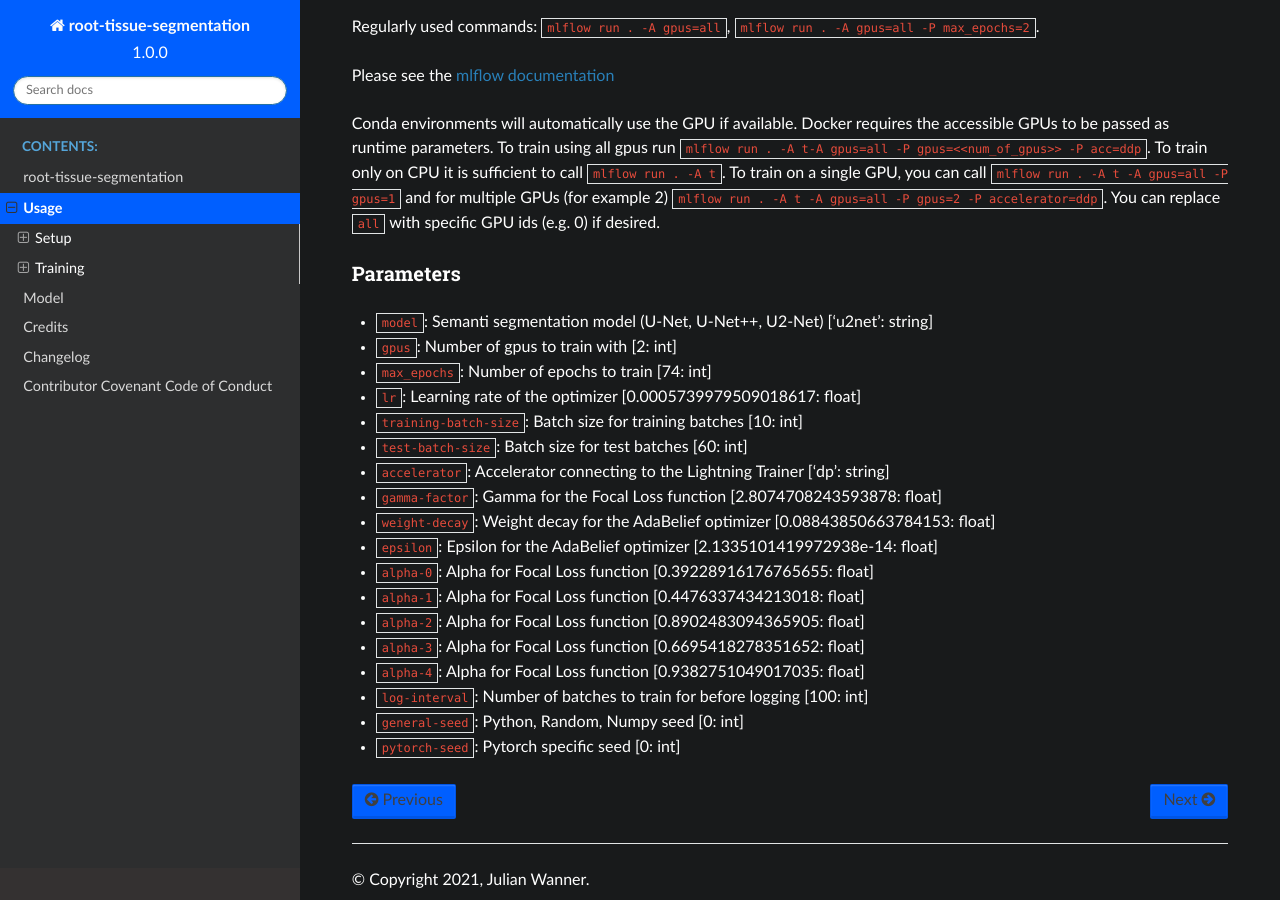
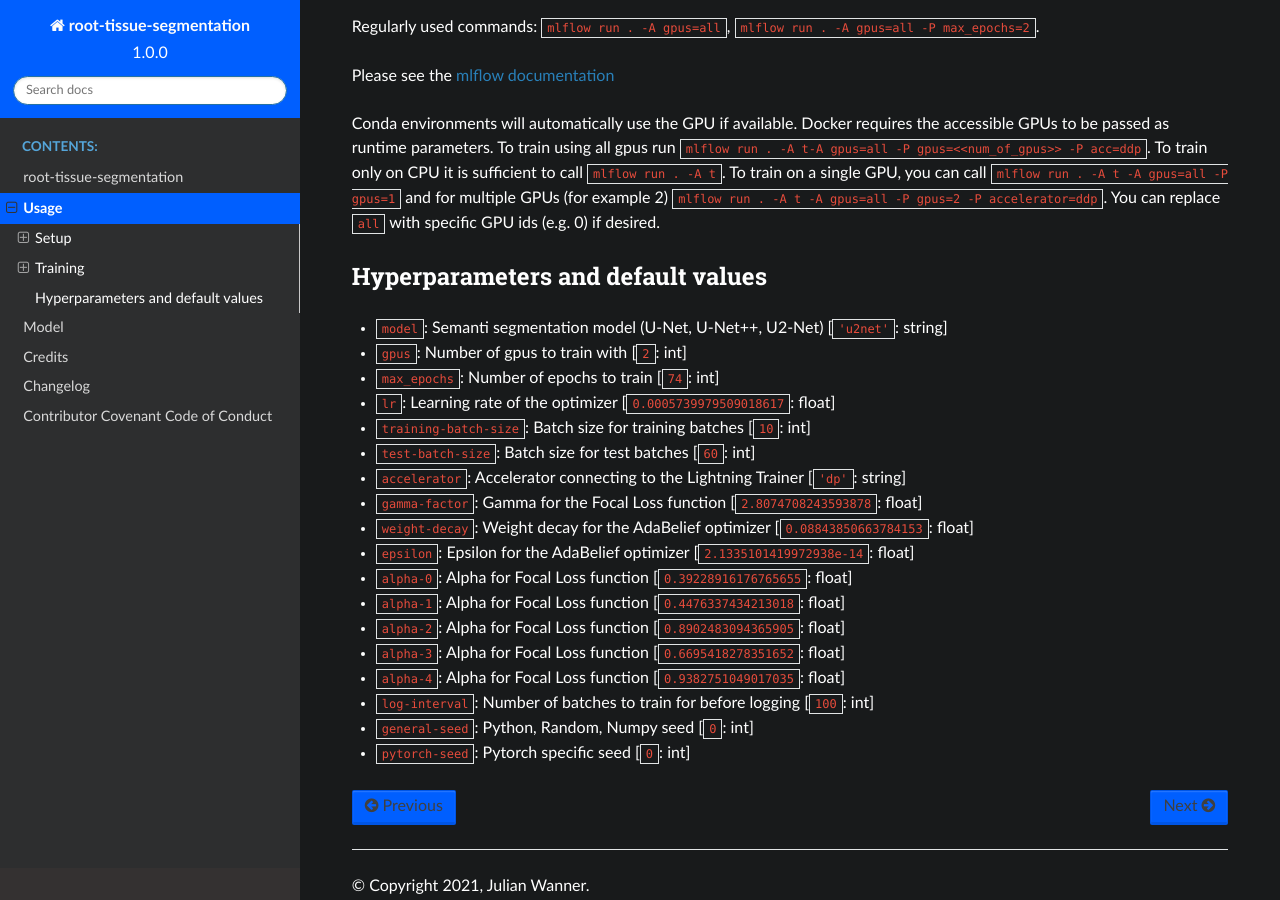
Before and after one commit to qbic-pipelines/root-tissue-segmentation, a Sphinx documentation site: the page built from docs/usage.rst, in a window 1280 px wide and 900 px high, scrolled down 794 px. Built offline with Sphinx 7.4.7 and the Read the Docs theme 2.0.0, drawn with Linux system fonts in a browser that asks for light colours.

Commit message:
doc hyperparams

```diff
--- a/docs/usage.rst
+++ b/docs/usage.rst
@@ -43,23 +43,23 @@ To train only on CPU it is sufficient to call ``mlflow run . -A t``. To train on
 ``mlflow run . -A t -A gpus=all -P gpus=2 -P accelerator=ddp``.
 You can replace ``all`` with specific GPU ids (e.g. 0) if desired.
 
-Parameters
-+++++++++++++++
-- ``model``:						Semanti segmentation model (U-Net, U-Net++, U2-Net)      ['u2net':	string]
-- ``gpus``:							Number of gpus to train with                             [2:	int]
-- ``max_epochs``:					Number of epochs to train                                [74:	int]
-- ``lr``:							Learning rate of the optimizer                           [0.0005739979509018617:	float]
-- ``training-batch-size``:			Batch size for training batches                          [10:	int]
-- ``test-batch-size``:				Batch size for test batches                              [60:	int]
-- ``accelerator``:					Accelerator connecting to the Lightning Trainer          ['dp':	string]
-- ``gamma-factor``:					Gamma for the Focal Loss function                        [2.8074708243593878:	float]
-- ``weight-decay``:					Weight decay for the AdaBelief optimizer                 [0.08843850663784153:	float]
-- ``epsilon``:						Epsilon for the AdaBelief optimizer                      [2.1335101419972938e-14:	float]
-- ``alpha-0``:						Alpha for Focal Loss function                            [0.39228916176765655:	float]
-- ``alpha-1``:						Alpha for Focal Loss function                            [0.4476337434213018:	float]
-- ``alpha-2``:						Alpha for Focal Loss function                            [0.8902483094365905:	float]
-- ``alpha-3``:						Alpha for Focal Loss function                            [0.6695418278351652:	float]
-- ``alpha-4``:						Alpha for Focal Loss function                            [0.9382751049017035:	float]
-- ``log-interval``:					Number of batches to train for before logging            [100:	int]
-- ``general-seed``:					Python, Random, Numpy seed                               [0:	int]
-- ``pytorch-seed``:					Pytorch specific seed                                    [0:	int]
+Hyperparameters and default values
+-----------
+- ``model``:				Semanti segmentation model (U-Net, U-Net++, U2-Net)      [``'u2net'``:	string]
+- ``gpus``:					Number of gpus to train with                             [``2``:	int]
+- ``max_epochs``:			Number of epochs to train                                [``74``:	int]
+- ``lr``:					Learning rate of the optimizer                           [``0.0005739979509018617``:	float]
+- ``training-batch-size``:	Batch size for training batches                          [``10``:	int]
+- ``test-batch-size``:		Batch size for test batches                              [``60``:	int]
+- ``accelerator``:			Accelerator connecting to the Lightning Trainer          [``'dp'``:	string]
+- ``gamma-factor``:			Gamma for the Focal Loss function                        [``2.8074708243593878``:	float]
+- ``weight-decay``:			Weight decay for the AdaBelief optimizer                 [``0.08843850663784153``:	float]
+- ``epsilon``:				Epsilon for the AdaBelief optimizer                      [``2.1335101419972938e-14``:	float]
+- ``alpha-0``:				Alpha for Focal Loss function                            [``0.39228916176765655``:	float]
+- ``alpha-1``:				Alpha for Focal Loss function                            [``0.4476337434213018``:	float]
+- ``alpha-2``:				Alpha for Focal Loss function                            [``0.8902483094365905``:	float]
+- ``alpha-3``:				Alpha for Focal Loss function                            [``0.6695418278351652``:	float]
+- ``alpha-4``:				Alpha for Focal Loss function                            [``0.9382751049017035``:	float]
+- ``log-interval``:			Number of batches to train for before logging            [``100``:	int]
+- ``general-seed``:			Python, Random, Numpy seed                               [``0``:	int]
+- ``pytorch-seed``:			Pytorch specific seed                                    [``0``:	int]
```
